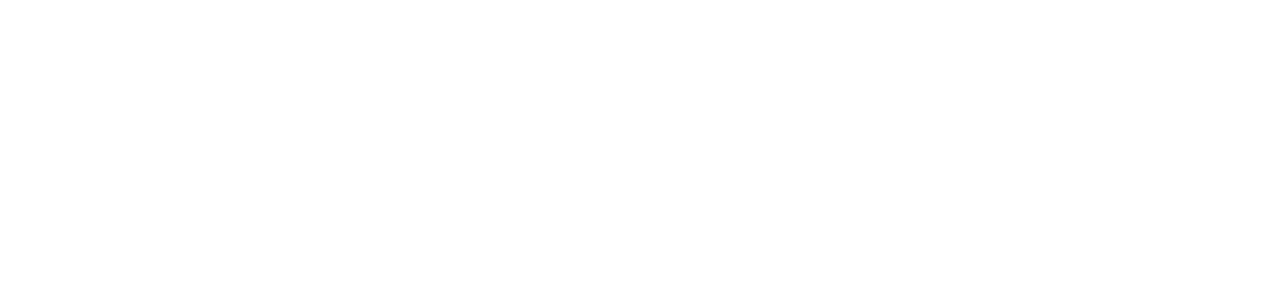
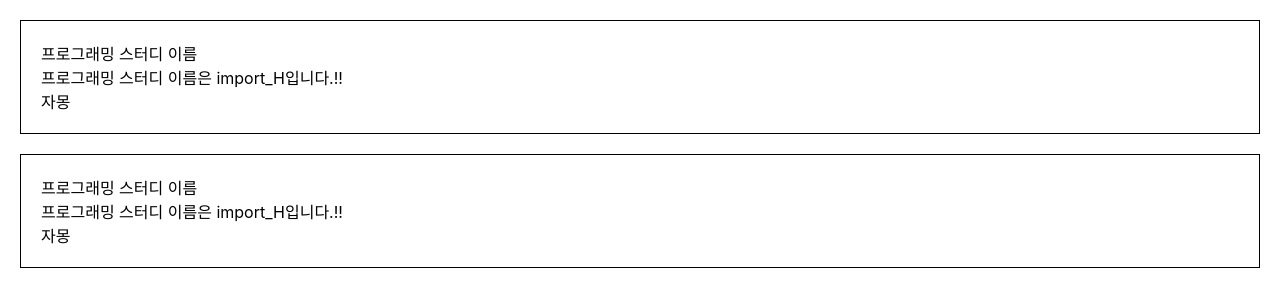
Before and after one commit to import-H/frontend, a React (Create React App) app: page /board in a window 1280 px wide. Before the commit this address had no page. Shown: the top 300 px of the page. Built offline with nearby package versions, Linux system fonts and the light colour scheme.

Commit message:
board 페이지 생성

```diff
--- /dev/null
+++ b/src/Pages/Board.js
@@ -0,0 +1,37 @@
+import React from "react";
+
+// api가 아직 정해지지 않아 임시로 samplePosts 만들어둠
+const samplePosts = [
+  {
+    id: 1,
+    title: "프로그래밍 스터디 이름",
+    text: "프로그래밍 스터디 이름은 import_H입니다.!!",
+    thumbnail: "",
+    create_at: "2022-01-21",
+    author: "자몽"
+  },
+  {
+    id: 2,
+    title: "프로그래밍 스터디 이름",
+    text: "프로그래밍 스터디 이름은 import_H입니다.!!",
+    thumbnail: "",
+    create_at: "2022-01-21",
+    author: "자몽"
+  }
+];
+
+const Board = () => {
+  return (
+    <div>
+      {samplePosts.map((post) => (
+        <div style={{ border: "1px solid black", padding: 20, margin: 20 }}>
+          <div>{post.title}</div>
+          <div>{post.text}</div>
+          <div>{post.author}</div>
+        </div>
+      ))}
+    </div>
+  );
+};
+
+export default Board;
--- a/src/Pages/index.js
+++ b/src/Pages/index.js
@@ -1,6 +1,7 @@
 export { default as Main } from "./Main";
 export { default as Login } from "./Login";
 export { default as Register } from "./Register";
+export { default as Board } from "./Board";
 
 // 다른 페이지에서 각 페이지들을 한꺼번에 가져올 수 있도록 index.js추가
 // 사용 예시: import { Main, Login, Register } from "./Pages";
--- a/src/index.js
+++ b/src/index.js
@@ -2,7 +2,7 @@ import React from "react";
 import ReactDOM from "react-dom";
 import "./index.css";
 import App from "./App";
-import { Main, Login, Register } from "./Pages";
+import { Main, Login, Register, Board } from "./Pages";
 import { BrowserRouter, Routes, Route } from "react-router-dom";
 import { Provider } from "react-redux";
 import { store } from "./reducers/store";
@@ -16,6 +16,7 @@ ReactDOM.render(
         <Route path="main" element={<Main />} />
         <Route path="login" element={<Login />} />
         <Route path="register" element={<Register />} />
+        <Route path="board" element={<Board />} />
       </Routes>
     </BrowserRouter>
   </Provider>,
```
